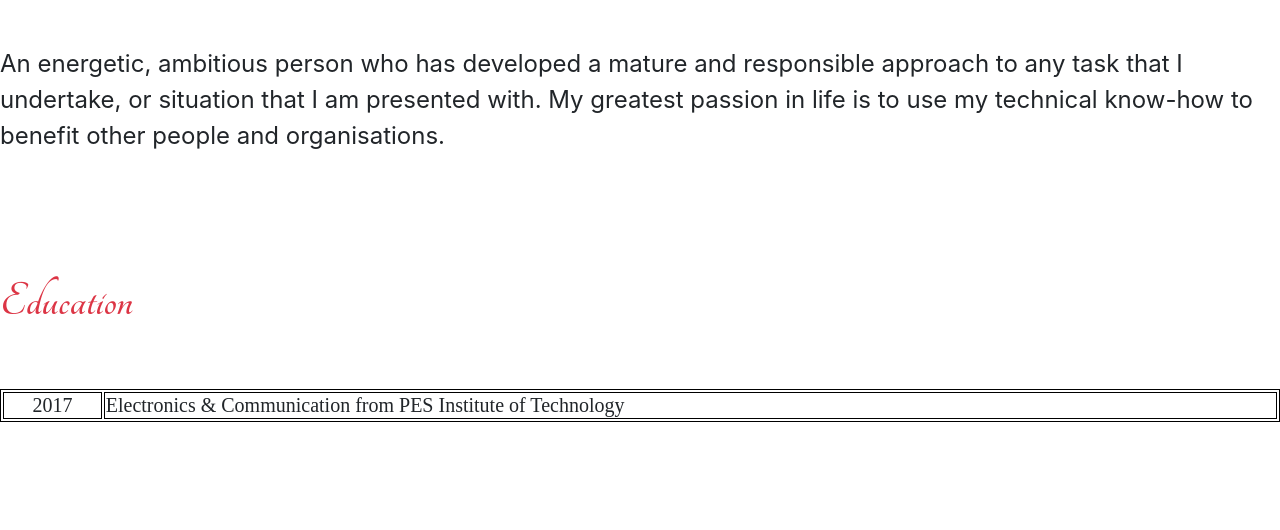
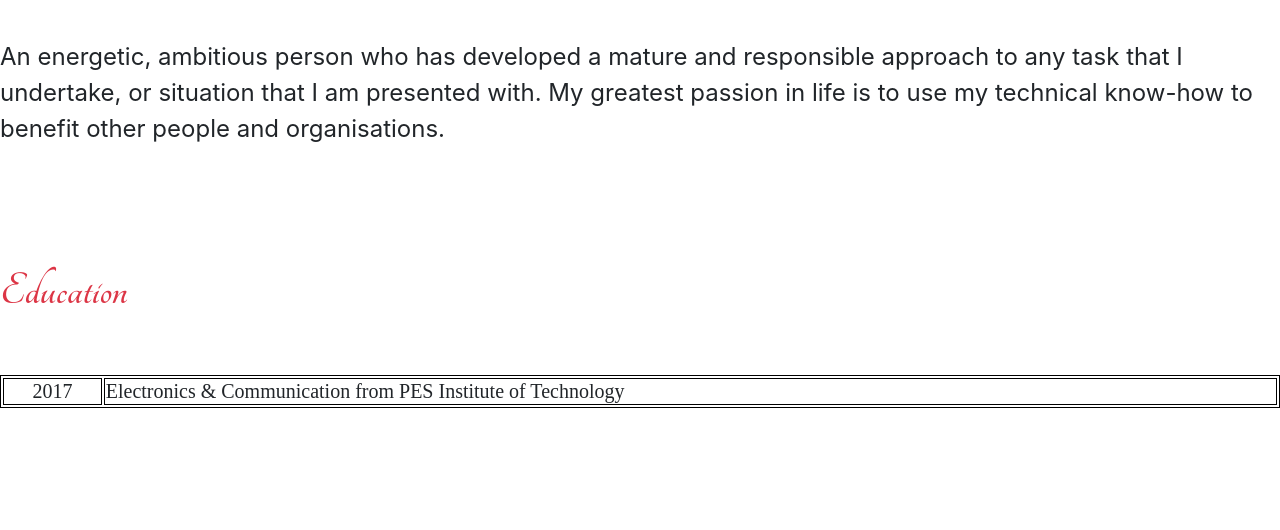
Before and after one commit to Rashmitha93066/Rashmitha93066.github.io, a plain HTML site: page index.html in a window 1280 px wide. Shown: the part 707-1237 px from the top of the page. Drawn offline with Linux system fonts and the light colour scheme.

Commit message:
Update index.html

```diff
--- a/index.html
+++ b/index.html
@@ -30,8 +30,8 @@ h4 {
   color : #007bff;
 }
 h3 {
-  font-size : 50px;
-  font-weight:1200;
+  font-size : 3rem;
+  font-weight:1000;
   font-family: 'Tangerine',serif;
   color :#dc3545;
 }
```
